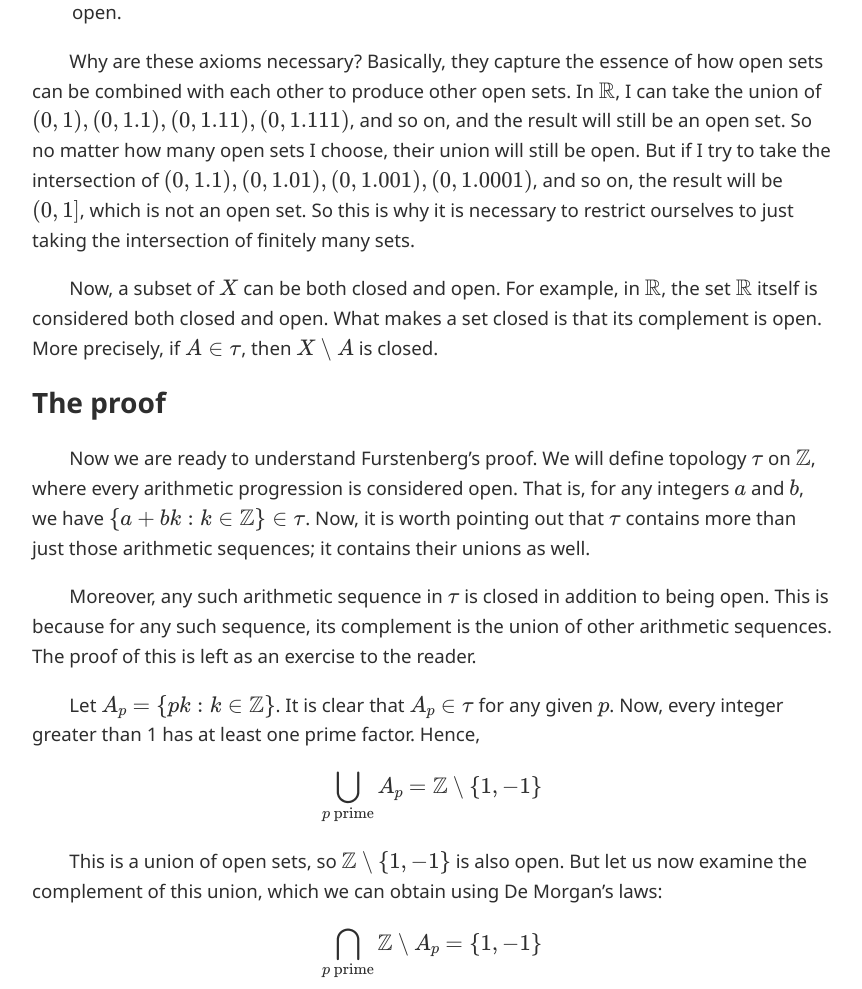
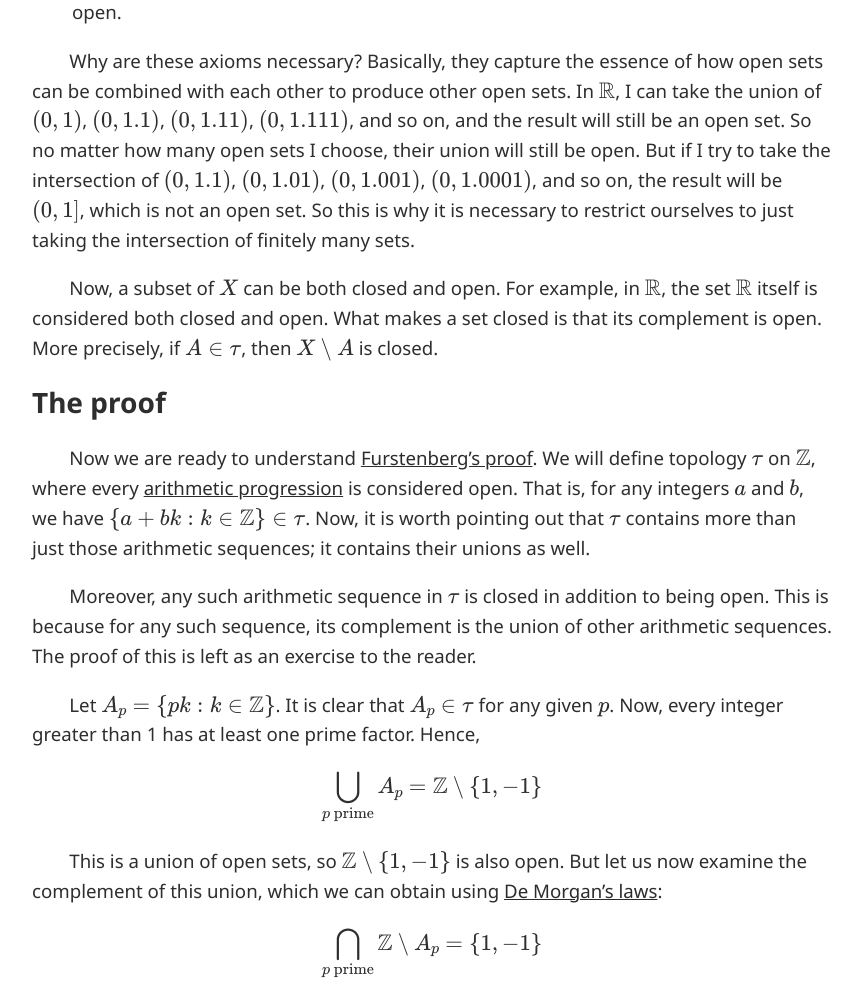
Before and after one commit to elementalbasis/elementalbasis.com, a Jekyll site: the page built from _posts/2025-12-13-furstenbergs-proof.md, in a window 1280 px wide and 1400 px high, scrolled down 1458 px. Shown: the part 157-1146 px from the top of the window, without its empty margins (208-1070 px from the left). Built offline with Jekyll 4.4.1, drawn with Linux system fonts in a browser that asks for light colours; some of the changed text lies outside the part shown.

```diff
--- a/_posts/2025-12-13-furstenbergs-proof.md
+++ b/_posts/2025-12-13-furstenbergs-proof.md
@@ -8,14 +8,17 @@ cover: /assets/images/furstenberg_proof.jpg
 
 $$\require{ams}$$
 
-One of the most clever proofs for the infinitude of primes was authored by
+One of the
+[most clever proofs for the infinitude of primes](https://en.wikipedia.org/wiki/Furstenberg%27s_proof_of_the_infinitude_of_primes)
+was authored by
 Hilel Furstenberg. It involves defining a topology on $\mathbb{Z}$, and using
 some of the properties of that topology to derive a contradiction, which proves
 that the number of primes cannot be finite.
 
 ## A little introduction to topologies
 
-A topology is how mathematicians formalize the notion of "open sets". For
+A [topology](https://en.wikipedia.org/wiki/Topological_space)
+is how mathematicians formalize the notion of "open sets". For
 instance, in $\mathbb{R}$, we usually call the set $(0,1)$ open because it does
 not contain its endpoints. Similarly, $[0,1]$ is closed because it does contain
 its endpoints. This notion of "open" or "closed" can be generalized for any
@@ -36,13 +39,13 @@ intersection of finitely many open sets is also open.
 
 Why are these axioms necessary? Basically, they capture the essence of how open
 sets can be combined with each other to produce other open sets. In
-$\mathbb{R}$, I can take the union of $(0,1), (0, 1.1), (0, 1.11), (0, 1.111)$,
-and so on, and the result will still be an open set. So no matter how many open
-sets I choose, their union will still be open. But if I try to take the
-intersection of $(0, 1.1), (0, 1.01), (0, 1.001), (0, 1.0001)$, and so on, the
-result will be $(0, 1]$, which is not an open set. So this is why it is
-necessary to restrict ourselves to just taking the intersection of finitely
-many sets.
+$\mathbb{R}$, I can take the union of $(0,1)$, $(0, 1.1)$, $(0, 1.11)$,
+$(0, 1.111)$, and so on, and the result will still be an open set. So no matter
+how many open sets I choose, their union will still be open. But if I try to
+take the intersection of $(0, 1.1)$, $(0, 1.01)$, $(0, 1.001)$, $(0, 1.0001)$,
+and so on, the result will be $(0, 1]$, which is not an open set. So this is why
+it is necessary to restrict ourselves to just taking the intersection of
+finitely many sets.
 
 Now, a subset of $X$ can be both closed and open. For example, in $\mathbb{R}$,
 the set $\mathbb{R}$ itself is considered both closed and open. What makes a set
@@ -51,8 +54,12 @@ $X \setminus A$ is closed.
 
 ## The proof
 
-Now we are ready to understand Furstenberg's proof. We will define topology
-$\tau$ on $\mathbb{Z}$, where every arithmetic progression is considered open.
+Now we are ready to understand
+[Furstenberg's proof](https://en.wikipedia.org/wiki/Furstenberg%27s_proof_of_the_infinitude_of_primes).
+We will define topology
+$\tau$ on $\mathbb{Z}$, where every
+[arithmetic progression](https://en.wikipedia.org/wiki/Arithmetic_progression)
+is considered open.
 That is, for any integers $a$ and $b$, we have
 $\\{a + bk: k\in \mathbb{Z}\\} \in \tau$. Now, it is worth pointing out that
 $\tau$ contains more than just those arithmetic sequences; it contains their
@@ -70,7 +77,7 @@ $$ \bigcup_{p\,\mathrm{prime}} A_p = \mathbb{Z} \setminus \{1, -1\} $$
 
 This is a union of open sets, so $\mathbb{Z} \setminus \\{1, -1\\}$ is also open.
 But let us now examine the complement of this union, which we can obtain using
-De Morgan's laws:
+[De Morgan's laws](https://en.wikipedia.org/wiki/De_Morgan%27s_laws):
 
 $$ \bigcap_{p\,\mathrm{prime}} \mathbb{Z}\setminus A_p = \{1, -1\} $$
 
@@ -82,5 +89,5 @@ Now comes the crucial step: If there were only finitely many primes, then we
 would be taking a finite intersection of open sets, which would mean that the
 result is an element of $\tau$. But clearly $\\{1, -1\\}\notin \tau$, because
 there is no amount of unions or intersections of arithmetic sequences that we
-can make that would result in $\\{1, -1\\}$. So we conclude that the number of primes
-must be infinite.
+can make that would result in $\\{1, -1\\}$. So we conclude that the number of
+primes must be infinite.
```
Also changed, not shown: _posts/2025-08-28-nebula-cluster.md (+0 -8 lines).
